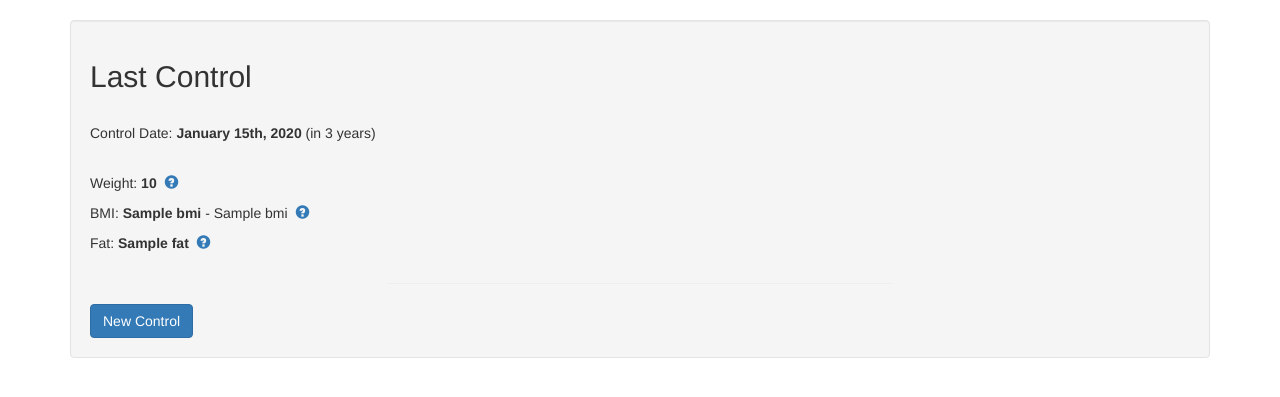
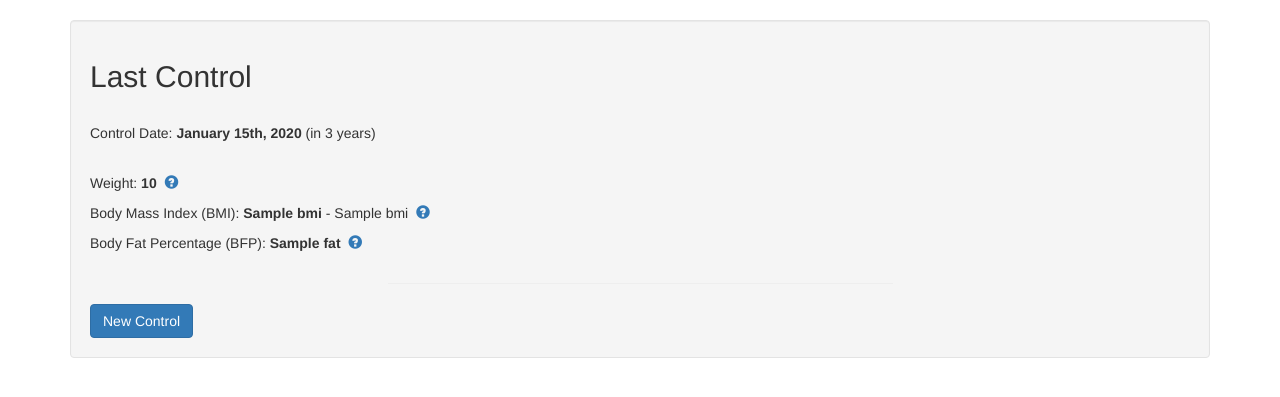
Before and after one commit to pahumadad/weight-control, a Flask app: template wcontrol/src/templates/index.html in a window 1280 px wide. Shown: the part 52-449 px from the top of the page. Run offline with Flask 2, Linux system fonts and the light colour scheme; the template is opened without the code that fills it: most values are stand-ins (such as "Sample title", 1, 10 or a date in 2020); parts of the project's set-up code (start-up, migrations or seed data) failed here and were passed over; some libraries are stand-ins or nearby versions.

Commit message:
Change measurement's names

```diff
--- a/wcontrol/src/templates/index.html
+++ b/wcontrol/src/templates/index.html
@@ -22,7 +22,7 @@
             </div>
         </div>
         <div class"col-sm-12">
-            <p>BMI: <strong>{{ control.bmi }}</strong> - {{ result.bmi }}&nbsp;
+            <p>Body Mass Index (BMI): <strong>{{ control.bmi }}</strong> - {{ result.bmi }}&nbsp;
                 <a href="#bmi_desc" data-toggle="collapse">
                     <span class="glyphicon glyphicon-question-sign"></span>
                 </a>
@@ -34,7 +34,7 @@
             </div>
         </div>
         <div class"col-sm-12">
-            <p>Fat: <strong>{{ control.fat }}</strong>&nbsp;
+            <p>Body Fat Percentage (BFP): <strong>{{ control.fat }}</strong>&nbsp;
                 <a href="#fat_desc" data-toggle="collapse">
                     <span class="glyphicon glyphicon-question-sign"></span>
                 </a>
```
